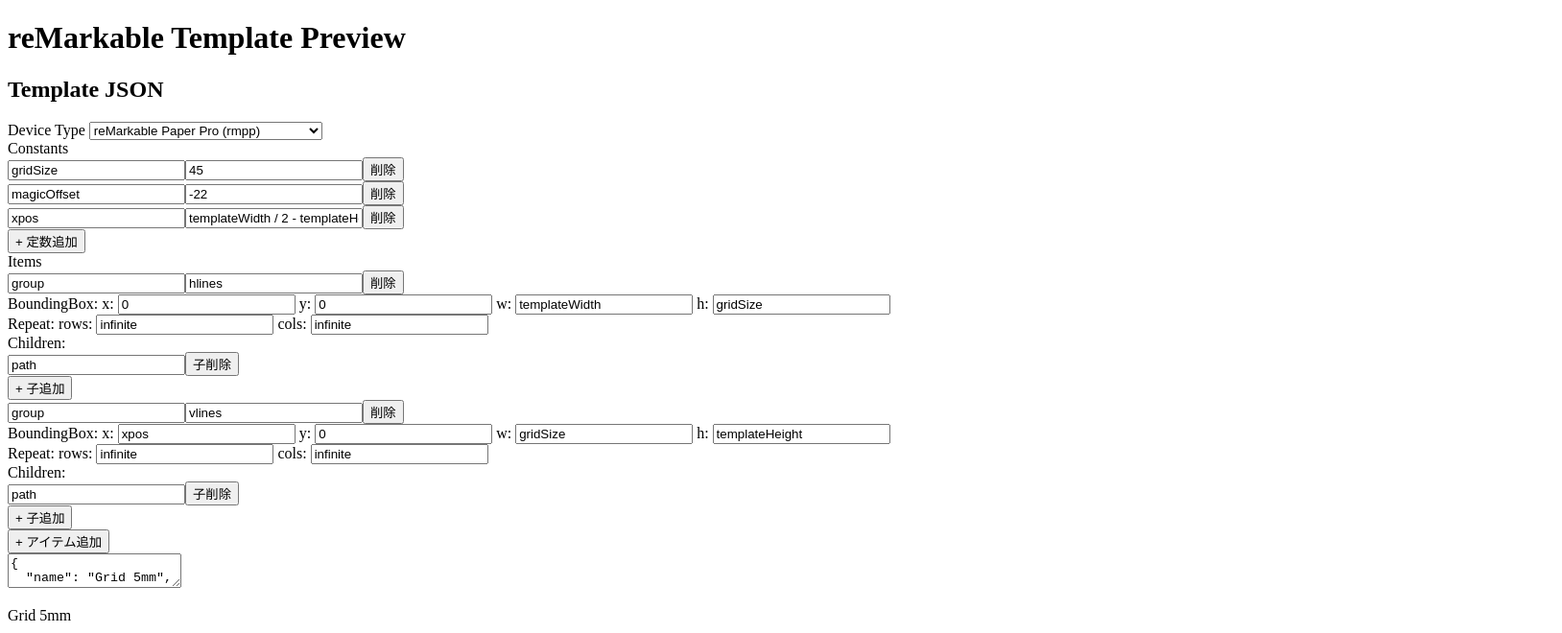
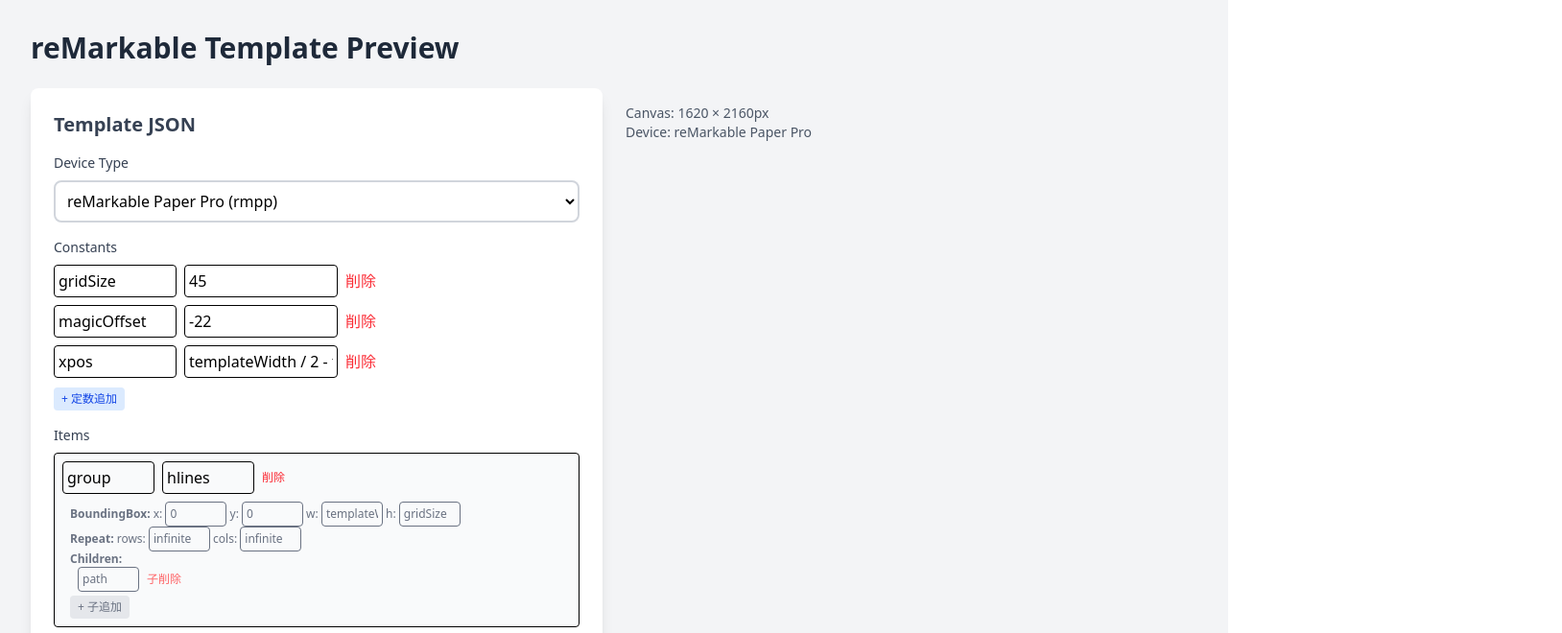
Before and after one commit to peccu/rmppm-preview-template, a Vue app: page / in a window 1280 px wide. Shown: the top 660 px of the page at 96% size, 1628 px wide, since content can reach past the window. Built offline with nearby package versions, Linux system fonts and the light colour scheme; the HTML template or start-up script is replaced by a standard one.

Commit message:
add tailwindcss

```diff
--- a/package.json
+++ b/package.json
@@ -25,6 +25,7 @@
   "devDependencies": {
     "@playwright/test": "^1.56.1",
     "@prettier/plugin-oxc": "^0.0.4",
+    "@tailwindcss/vite": "^4.1.16",
     "@tsconfig/node22": "^22.0.2",
     "@types/jsdom": "^27.0.0",
     "@types/node": "^22.18.11",
@@ -43,6 +44,7 @@
     "npm-run-all2": "^8.0.4",
     "oxlint": "~1.23.0",
     "prettier": "3.6.2",
+    "tailwindcss": "^4.1.16",
     "typescript": "~5.9.0",
     "vite": "^7.1.11",
     "vite-plugin-vue-devtools": "^8.0.3",
--- a/src/App.vue
+++ b/src/App.vue
@@ -644,3 +644,7 @@
   return parts.join(' ')
 }
 </script>
+
+<style>
+@import "tailwindcss";
+</style>
--- a/vite.config.ts
+++ b/vite.config.ts
@@ -3,12 +3,14 @@
 import { defineConfig } from 'vite'
 import vue from '@vitejs/plugin-vue'
 import vueDevTools from 'vite-plugin-vue-devtools'
+import tailwindcss from '@tailwindcss/vite'
 
 // https://vite.dev/config/
 export default defineConfig({
   plugins: [
     vue(),
     vueDevTools(),
+    tailwindcss(),
   ],
   base: process.env.GITHUB_REPOSITORY ? `/${process.env.GITHUB_REPOSITORY.replace(process.env.GITHUB_REPOSITORY_OWNER + '/','')}/` : '/',
   resolve: {
```
Also changed, not shown: 1 other file (tests, documents, lock files or other folders).
